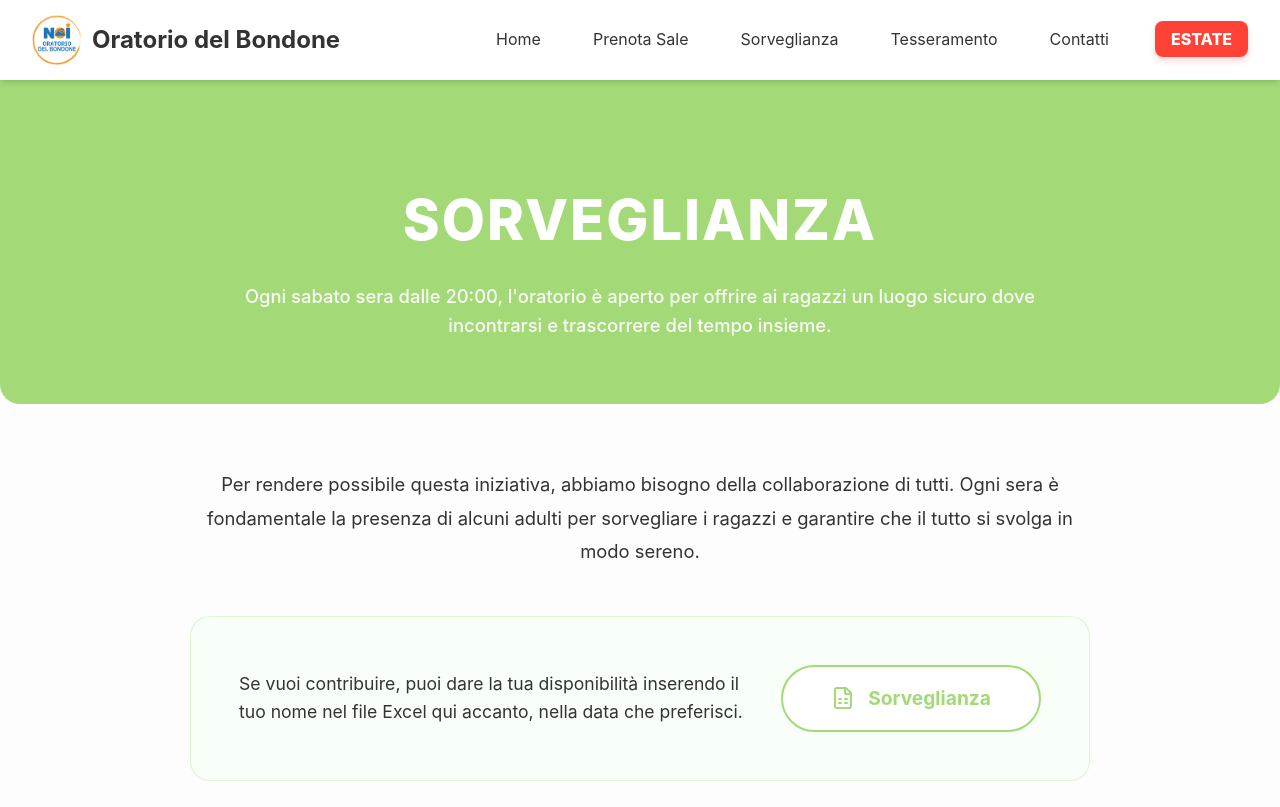
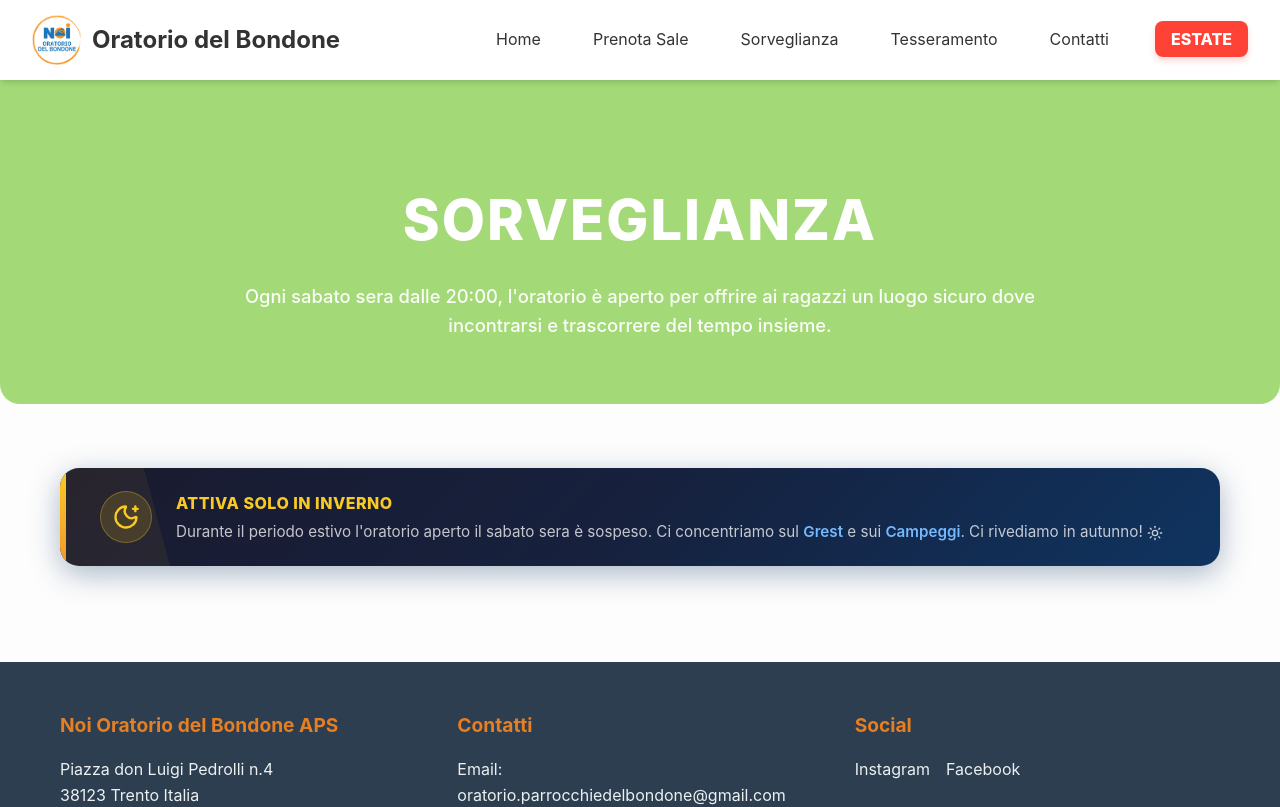
Before and after one commit to Oratorio-Sopramonte/OratorioWebSite, a React (Vite) app: page /sorveglianza in a window 1280 px wide. Shown: the top 807 px of the page. Built offline with nearby package versions, Linux system fonts and the light colour scheme.

Commit message:
Aggiornate le pagine di Sorvegliance e Tesseramento

```diff
--- a/src/pages/Membership.jsx
+++ b/src/pages/Membership.jsx
@@ -26,10 +26,10 @@ const Membership = () => {
                                 <h3>assicurazione</h3>
                                 <p>Copertura assicurativa durante tutte le attività organizzate dall'oratorio.</p>
                             </div>
-                            <div className="benefit-card">
+                            {/* <div className="benefit-card">
                                 <h3>agevolazioni</h3>
                                 <p>Prezzi vantaggiosi per le gite, i campi estivi e tutte le proposte dell'oratorio.</p>
-                            </div>
+                            </div> */}
                             <div className="benefit-card">
                                 <h3>sostegno</h3>
                                 <p>Contribuisci concretamente alle spese di gestione e alle iniziative per i ragazzi.</p>
--- a/src/pages/Surveillance.css
+++ b/src/pages/Surveillance.css
@@ -1,5 +1,8 @@
 /* Hero Section and intro handled by PageLayout.css */
 
+.surveillance-page {
+    padding-bottom: 6rem;
+}
 
 /* Content Section */
 .surveillance-content {
@@ -70,3 +73,108 @@
         flex: 1;
     }
 }
+
+/* --- Seasonal Banner --- */
+.seasonal-banner {
+    position: relative;
+    background: linear-gradient(135deg, #1a1a2e 0%, #16213e 50%, #0f3460 100%);
+    border-radius: 1.2rem;
+    overflow: hidden;
+    margin: 2rem 0 0 0;
+    box-shadow: 0 8px 30px rgba(15, 52, 96, 0.35);
+}
+
+.seasonal-banner-ribbon {
+    position: absolute;
+    top: 0;
+    left: 0;
+    width: 6px;
+    height: 100%;
+    background: linear-gradient(180deg, #f9ca24, #f0932b);
+    border-radius: 1.2rem 0 0 1.2rem;
+}
+
+.seasonal-banner-ribbon::after {
+    content: '';
+    position: absolute;
+    top: -30px;
+    left: -20px;
+    width: 120px;
+    height: 200%;
+    background: rgba(249, 202, 36, 0.06);
+    transform: rotate(-15deg);
+    pointer-events: none;
+}
+
+.seasonal-banner-content {
+    display: flex;
+    align-items: center;
+    gap: 1.5rem;
+    padding: 1.4rem 2rem 1.4rem 2.5rem;
+}
+
+.seasonal-banner-icon {
+    flex-shrink: 0;
+    width: 52px;
+    height: 52px;
+    background: rgba(249, 202, 36, 0.15);
+    border-radius: 50%;
+    display: flex;
+    align-items: center;
+    justify-content: center;
+    color: #f9ca24;
+    border: 1px solid rgba(249, 202, 36, 0.3);
+}
+
+.seasonal-banner-text {
+    display: flex;
+    flex-direction: column;
+    gap: 0.3rem;
+}
+
+.seasonal-banner-text strong {
+    font-size: 1rem;
+    font-weight: 800;
+    color: #f9ca24;
+    text-transform: uppercase;
+    letter-spacing: 0.5px;
+}
+
+.seasonal-banner-text span {
+    font-size: 0.95rem;
+    color: rgba(255, 255, 255, 0.75);
+    line-height: 1.5;
+}
+
+.seasonal-banner-text em {
+    color: #74b9ff;
+    font-style: normal;
+    font-weight: 600;
+}
+
+/* --- Dimmed Content Overlay --- */
+.dimmed-content {
+    position: relative;
+    border-radius: 1.2rem;
+    overflow: hidden;
+    margin-top: 1rem;
+}
+
+.dimmed-content::before {
+    content: '';
+    position: absolute;
+    inset: 0;
+    background: rgba(18, 24, 48, 0.55);
+    backdrop-filter: blur(1.5px);
+    -webkit-backdrop-filter: blur(1.5px);
+    border-radius: 1.2rem;
+    z-index: 10;
+    pointer-events: none;
+}
+
+.dimmed-content > * {
+    opacity: 0.45;
+    filter: grayscale(30%);
+    pointer-events: none;
+    user-select: none;
+}
--- a/src/pages/Surveillance.jsx
+++ b/src/pages/Surveillance.jsx
@@ -1,5 +1,5 @@
 import React from 'react'
-import { FileSpreadsheet } from 'lucide-react'
+import { /* FileSpreadsheet, */ MoonStar, Sun } from 'lucide-react'
 import '../PageLayout.css'
 import './Surveillance.css'
 
@@ -17,6 +17,28 @@ const Surveillance = () => {
             </div>
 
             <div className="container">
+
+                {/* Banner stagionale */}
+                <div className="seasonal-banner">
+                    <div className="seasonal-banner-ribbon"></div>
+                    <div className="seasonal-banner-content">
+                        <div className="seasonal-banner-icon">
+                            <MoonStar size={28} />
+                        </div>
+                        <div className="seasonal-banner-text">
+                            <strong>Attiva solo in inverno</strong>
+                            <span>Durante il periodo estivo l'oratorio aperto il sabato sera è sospeso. Ci concentriamo sul <em>Grest</em> e sui <em>Campeggi</em>. Ci rivediamo in autunno! <Sun size={16} style={{ display: 'inline', verticalAlign: 'middle' }} /></span>
+                        </div>
+                    </div>
+                </div>
+
+                {/* =====================================================
+                    AUTUNNO: decommentare il blocco qui sotto per
+                    ripristinare il contenuto della pagina sorveglianza.
+                    Rimuovere anche il commento all'import di FileSpreadsheet.
+                    ===================================================== */}
+                {/*
+                <div className="dimmed-content">
                     <div className="surveillance-content">
 
                         <div className="text-block">
@@ -48,6 +70,8 @@ const Surveillance = () => {
 
                     </div>
                 </div>
+                */}
+            </div>
         </div>
     )
 }
```
Lines whose indentation alone changed are shown as unchanged.
